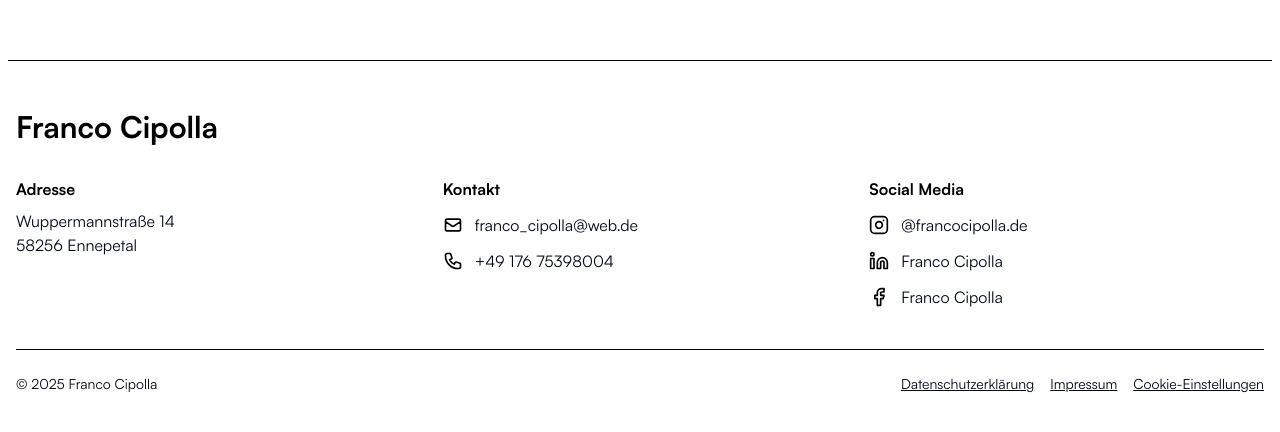
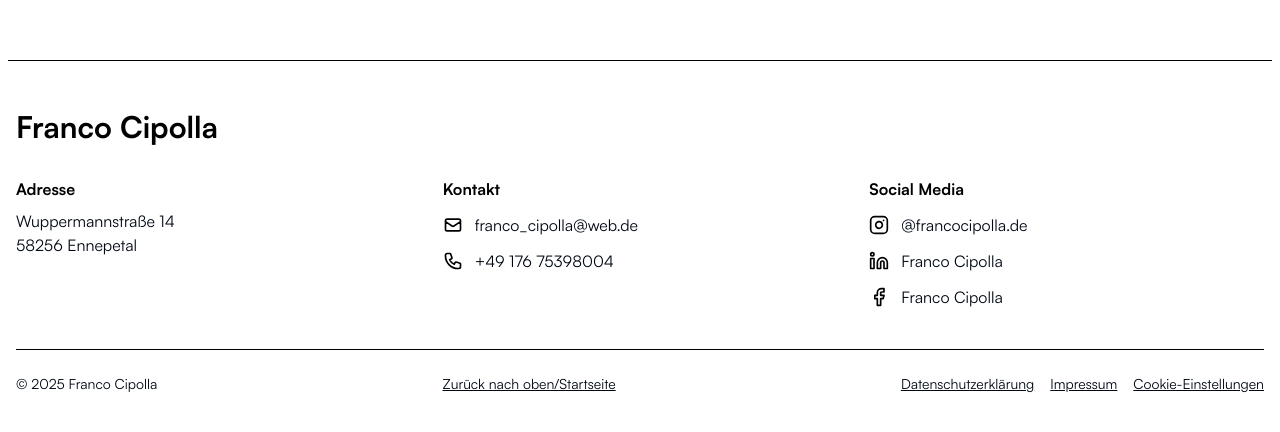
Before and after one commit to Franco-Cipolla/franco-cipolla-website, a React (Vite) app: page / in a window 1280 px wide. Shown: the part 8493-8925 px from the top of the page. Built offline with nearby package versions, Linux system fonts and the light colour scheme; no server answers.

Commit message:
`Added link to scroll to top of page in footer`

```diff
--- a/src/components/Footer.jsx
+++ b/src/components/Footer.jsx
@@ -101,6 +101,14 @@ const Footer = () => {
       {/* Footer Bottom */}
       <div className="flex flex-col sm:flex-row justify-between items-center pt-6 gap-4">
         <p className="text-[#000814] text-sm">© 2025 Franco Cipolla</p>
+        <Link
+          to="/"
+            onClick={() => window.scrollTo({ top: 0, behavior: "smooth" })}
+            className="underline text-sm hover:text-[#001D3D] text-[#000814] transition-colors"
+          >
+            Zurück nach oben/Startseite
+          </Link>
+
         <div className="flex items-center gap-4">
           <Link
             to="/datenschutz"
```
